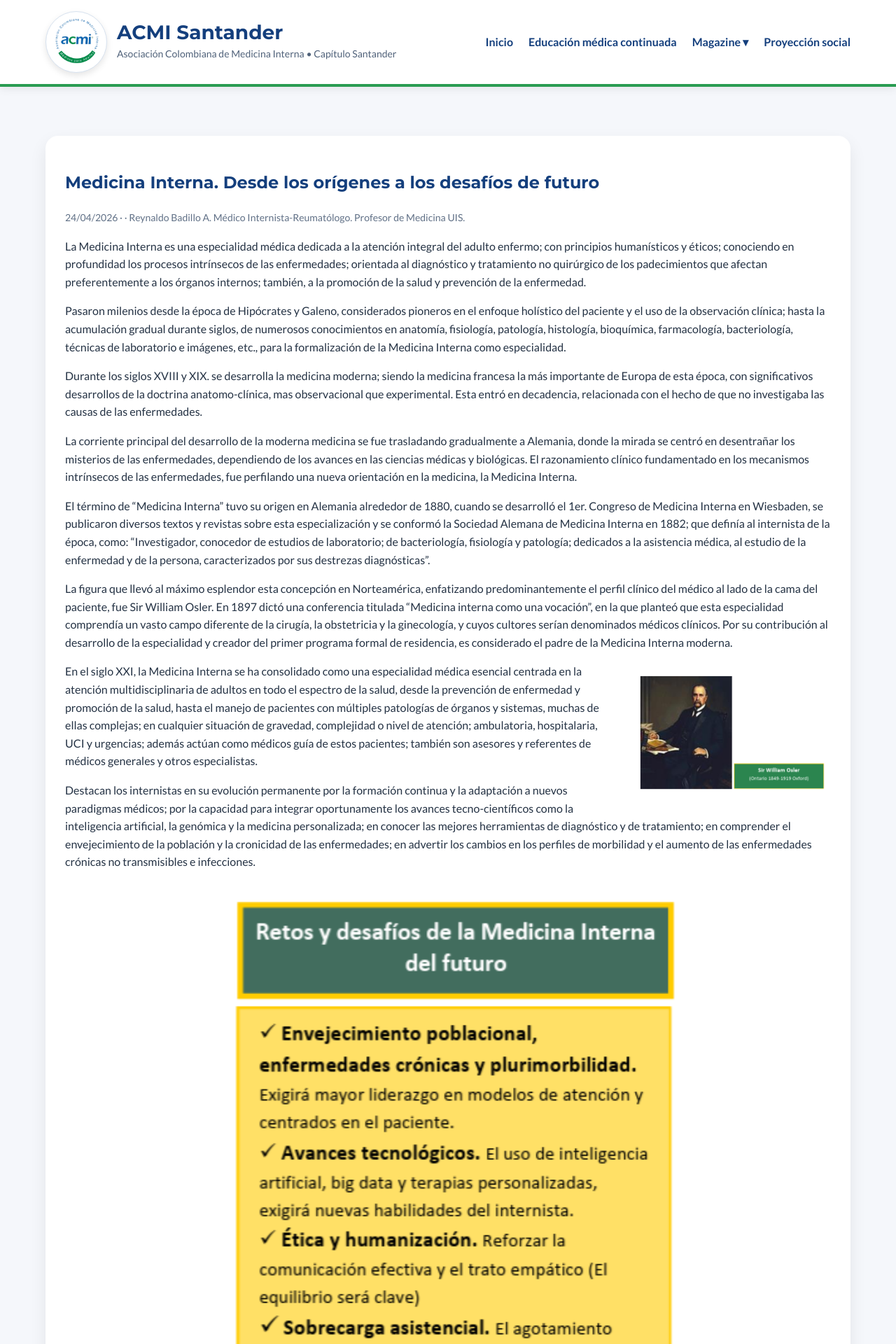
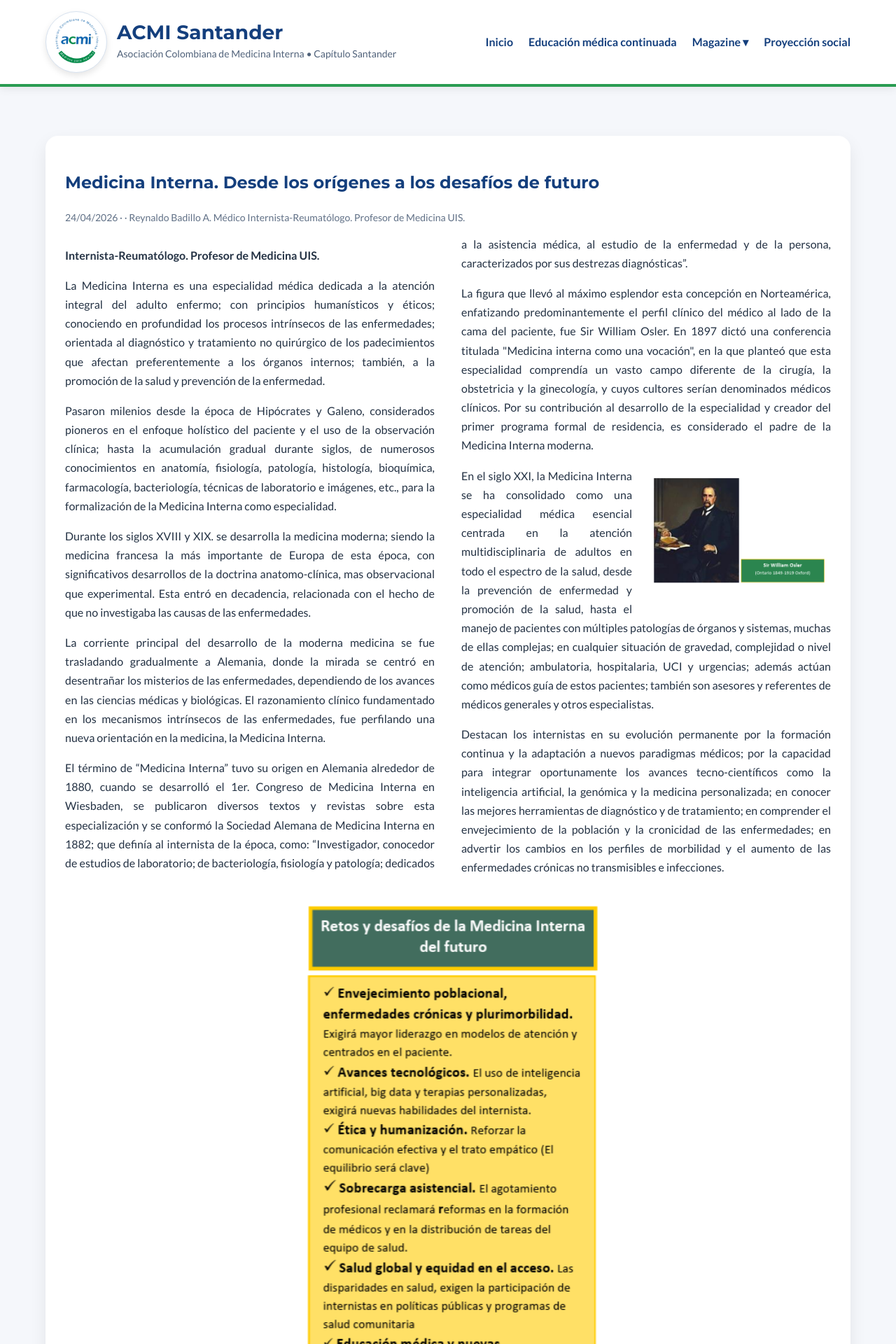
Before and after one commit to Acmisantander/Acmisantander, a Jekyll site: the page built from _posts/2026-04-24-medicina-interna-origenes-desafios-futuro.md, in a window 1280 px wide. Shown: the top 1920 px of the page at 70% size. Built offline with Jekyll 4.4.1, drawn with Linux system fonts in a browser that asks for light colours; some of the changed lines change nothing that is shown.

Commit message:
Update 2026-04-24-medicina-interna-origenes-desafios-futuro.md

```diff
--- a/_posts/2026-04-24-medicina-interna-origenes-desafios-futuro.md
+++ b/_posts/2026-04-24-medicina-interna-origenes-desafios-futuro.md
@@ -6,22 +6,71 @@ author: Reynaldo Badillo A. Médico Internista-Reumatólogo. Profesor de Medicin
 categories: magazine
 subcategory: opinion
 ---
-La Medicina Interna es una especialidad médica dedicada a la atención integral del adulto enfermo; con principios humanísticos y éticos; conociendo en profundidad los procesos intrínsecos de las enfermedades; orientada al diagnóstico y tratamiento no quirúrgico de los padecimientos que afectan preferentemente a los órganos internos; también, a la promoción de la salud y prevención de la enfermedad.
 
-Pasaron milenios desde la época de Hipócrates y Galeno, considerados pioneros en el enfoque holístico del paciente y el uso de la observación clínica; hasta la acumulación gradual durante siglos, de numerosos conocimientos en anatomía, fisiología, patología, histología, bioquímica, farmacología, bacteriología, técnicas de laboratorio e imágenes, etc., para la formalización de la Medicina Interna como especialidad.
+<style>
+.articulo-opinion {
+  text-align: justify;
+  column-count: 2;
+  column-gap: 38px;
+  line-height: 1.7;
+}
 
-Durante los siglos XVIII y XIX. se desarrolla la medicina moderna; siendo la medicina francesa la más importante de Europa de esta época, con significativos desarrollos de la doctrina anatomo-clínica, mas observacional que experimental. Esta entró en decadencia, relacionada con el hecho de que no investigaba las causas de las enfermedades.
+.articulo-opinion p {
+  margin-bottom: 16px;
+}
 
-La corriente principal del desarrollo de la moderna medicina se fue trasladando gradualmente a Alemania, donde la mirada se centró en desentrañar los misterios de las enfermedades, dependiendo de los avances en las ciencias médicas y biológicas. El razonamiento clínico fundamentado en los mecanismos intrínsecos de las enfermedades, fue perfilando una nueva orientación en la medicina, la Medicina Interna.
+.img-osler {
+  width: 260px;
+  float: right;
+  margin: 8px 0 16px 24px;
+  border-radius: 6px;
+}
 
-El término de “Medicina Interna” tuvo su origen en Alemania alrededor de 1880, cuando se desarrolló el 1er. Congreso de Medicina Interna en Wiesbaden, se publicaron diversos textos y revistas sobre esta especialización y se conformó la Sociedad Alemana de Medicina Interna en 1882; que definía al internista de la época, como: “Investigador, conocedor de estudios de laboratorio; de bacteriología, fisiología y patología; dedicados a la asistencia médica, al estudio de la enfermedad y de la persona, caracterizados por sus destrezas diagnósticas”.
+.img-retos {
+  width: 100%;
+  max-width: 430px;
+  display: block;
+  margin: 28px auto;
+  border-radius: 4px;
+}
 
-La figura que llevó al máximo esplendor esta concepción en Norteamérica, enfatizando predominantemente el perfil clínico del médico al lado de la cama del paciente, fue Sir William Osler. En 1897 dictó una conferencia titulada "Medicina interna como una vocación", en la que planteó que esta especialidad comprendía un vasto campo diferente de la cirugía, la obstetricia y la ginecología, y cuyos cultores serían denominados médicos clínicos. Por su contribución al desarrollo de la especialidad y creador del primer programa formal de residencia, es considerado el padre de la Medicina Interna moderna.
+@media (max-width: 768px) {
+  .articulo-opinion {
+    column-count: 1;
+  }
 
-<img src="https://acmisantander.github.io/Acmisantander/img/Sir%20William%20Osler.png" style="width:280px; float:right; margin:10px 0 15px 25px; border-radius:6px;">
+  .img-osler {
+    float: none;
+    display: block;
+    margin: 20px auto;
+    width: 90%;
+    max-width: 320px;
+  }
+}
+</style>
 
-En el siglo XXI, la Medicina Interna se ha consolidado como una especialidad médica esencial centrada en la atención multidisciplinaria de adultos en todo el espectro de la salud, desde la prevención de enfermedad y promoción de la salud, hasta el manejo de pacientes con múltiples patologías de órganos y sistemas, muchas de ellas complejas; en cualquier situación de gravedad, complejidad o nivel de atención; ambulatoria, hospitalaria, UCI y urgencias; además actúan como médicos guía de estos pacientes; también son asesores y referentes de médicos generales y otros especialistas.
+<div class="articulo-opinion">
 
-Destacan los internistas en su evolución permanente por la formación continua y la adaptación a nuevos paradigmas médicos; por la capacidad para integrar oportunamente los avances tecno-científicos como la inteligencia artificial, la genómica y la medicina personalizada; en conocer las mejores herramientas de diagnóstico y de tratamiento; en comprender el envejecimiento de la población y la cronicidad de las enfermedades; en advertir los cambios en los perfiles de morbilidad y el aumento de las enfermedades crónicas no transmisibles e infecciones.
+<p><strong>Internista-Reumatólogo. Profesor de Medicina UIS.</strong></p>
 
-<img src="https://acmisantander.github.io/Acmisantander/img/Retos%20y%20desafios%20de%20la%20medicina%20interna%20.png" style="width:100%; max-width:650px; display:block; margin:30px auto;">
+<p>La Medicina Interna es una especialidad médica dedicada a la atención integral del adulto enfermo; con principios humanísticos y éticos; conociendo en profundidad los procesos intrínsecos de las enfermedades; orientada al diagnóstico y tratamiento no quirúrgico de los padecimientos que afectan preferentemente a los órganos internos; también, a la promoción de la salud y prevención de la enfermedad.</p>
+
+<p>Pasaron milenios desde la época de Hipócrates y Galeno, considerados pioneros en el enfoque holístico del paciente y el uso de la observación clínica; hasta la acumulación gradual durante siglos, de numerosos conocimientos en anatomía, fisiología, patología, histología, bioquímica, farmacología, bacteriología, técnicas de laboratorio e imágenes, etc., para la formalización de la Medicina Interna como especialidad.</p>
+
+<p>Durante los siglos XVIII y XIX. se desarrolla la medicina moderna; siendo la medicina francesa la más importante de Europa de esta época, con significativos desarrollos de la doctrina anatomo-clínica, mas observacional que experimental. Esta entró en decadencia, relacionada con el hecho de que no investigaba las causas de las enfermedades.</p>
+
+<p>La corriente principal del desarrollo de la moderna medicina se fue trasladando gradualmente a Alemania, donde la mirada se centró en desentrañar los misterios de las enfermedades, dependiendo de los avances en las ciencias médicas y biológicas. El razonamiento clínico fundamentado en los mecanismos intrínsecos de las enfermedades, fue perfilando una nueva orientación en la medicina, la Medicina Interna.</p>
+
+<p>El término de “Medicina Interna” tuvo su origen en Alemania alrededor de 1880, cuando se desarrolló el 1er. Congreso de Medicina Interna en Wiesbaden, se publicaron diversos textos y revistas sobre esta especialización y se conformó la Sociedad Alemana de Medicina Interna en 1882; que definía al internista de la época, como: “Investigador, conocedor de estudios de laboratorio; de bacteriología, fisiología y patología; dedicados a la asistencia médica, al estudio de la enfermedad y de la persona, caracterizados por sus destrezas diagnósticas”.</p>
+
+<p>La figura que llevó al máximo esplendor esta concepción en Norteamérica, enfatizando predominantemente el perfil clínico del médico al lado de la cama del paciente, fue Sir William Osler. En 1897 dictó una conferencia titulada "Medicina interna como una vocación", en la que planteó que esta especialidad comprendía un vasto campo diferente de la cirugía, la obstetricia y la ginecología, y cuyos cultores serían denominados médicos clínicos. Por su contribución al desarrollo de la especialidad y creador del primer programa formal de residencia, es considerado el padre de la Medicina Interna moderna.</p>
+
+<img class="img-osler" src="https://acmisantander.github.io/Acmisantander/img/Sir%20William%20Osler.png">
+
+<p>En el siglo XXI, la Medicina Interna se ha consolidado como una especialidad médica esencial centrada en la atención multidisciplinaria de adultos en todo el espectro de la salud, desde la prevención de enfermedad y promoción de la salud, hasta el manejo de pacientes con múltiples patologías de órganos y sistemas, muchas de ellas complejas; en cualquier situación de gravedad, complejidad o nivel de atención; ambulatoria, hospitalaria, UCI y urgencias; además actúan como médicos guía de estos pacientes; también son asesores y referentes de médicos generales y otros especialistas.</p>
+
+<p>Destacan los internistas en su evolución permanente por la formación continua y la adaptación a nuevos paradigmas médicos; por la capacidad para integrar oportunamente los avances tecno-científicos como la inteligencia artificial, la genómica y la medicina personalizada; en conocer las mejores herramientas de diagnóstico y de tratamiento; en comprender el envejecimiento de la población y la cronicidad de las enfermedades; en advertir los cambios en los perfiles de morbilidad y el aumento de las enfermedades crónicas no transmisibles e infecciones.</p>
+
+</div>
+
+<img class="img-retos" src="https://acmisantander.github.io/Acmisantander/img/Retos%20y%20desafios%20de%20la%20medicina%20interna%20.png">
```
